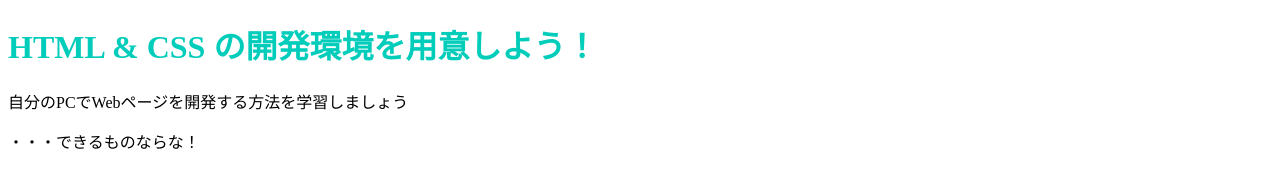
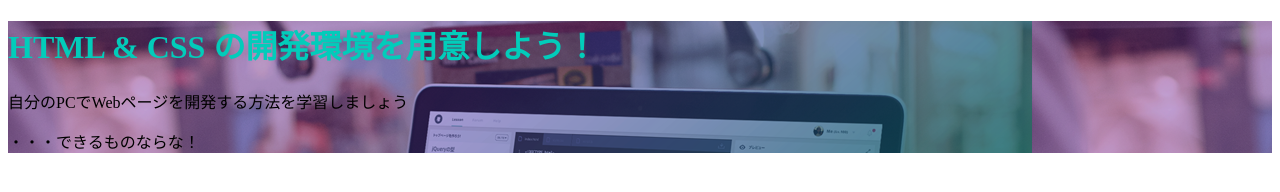
Before and after one commit to rikuha/practice, a plain HTML site: page index.html in a window 1280 px wide. Drawn offline with Linux system fonts and the light colour scheme.

Commit message:
Update stylesheet.css

```diff
--- a/stylesheet.css
+++ b/stylesheet.css
@@ -3,5 +3,5 @@
 }
 
 .code {
-  background-image: "sample.png";
+  background-image: url("sample.png");
 }
```
